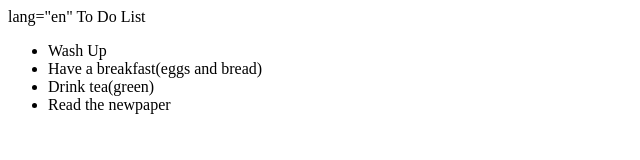
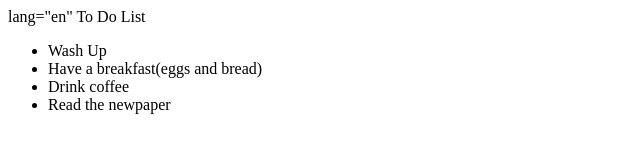
Before and after one commit to PrivateD2/TEst, a plain HTML site: page index.html in a window 1280 px wide. Shown: the full height of the page, 0-640 px from the left. Drawn offline with Linux system fonts and the light colour scheme.

Commit message:
swap the list element

```diff
--- a/index.html
+++ b/index.html
@@ -9,7 +9,7 @@
 	<ul>
 		<li>Wash Up</li>
 		<li>Have a breakfast(eggs and bread)</li>
-		<li>Drink tea(green)</li>
+		<li>Drink coffee</li>
 		<li>Read the newpaper</li>
 	</ul>
 </body>
```
